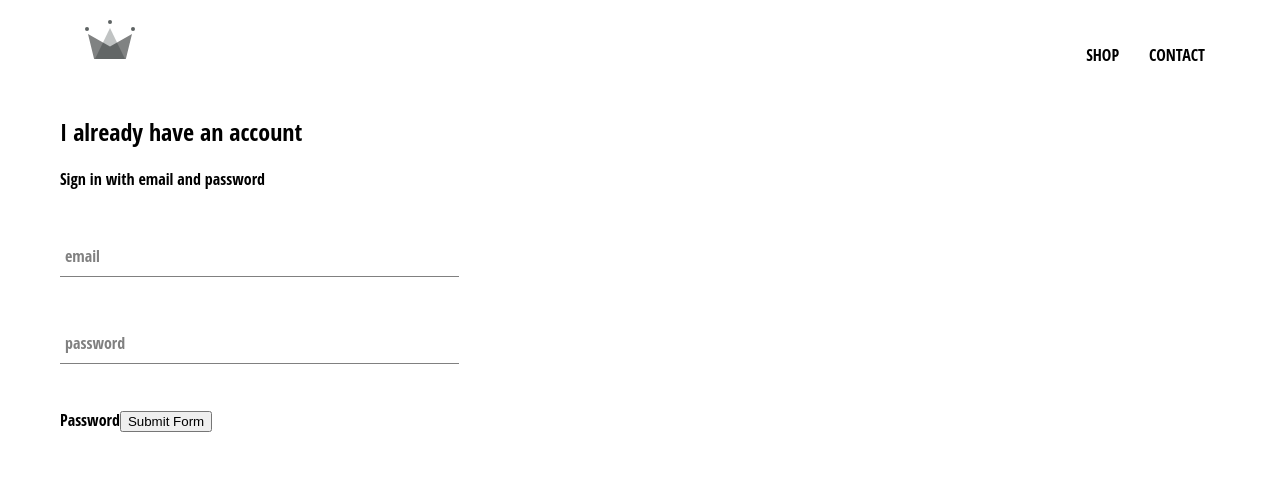
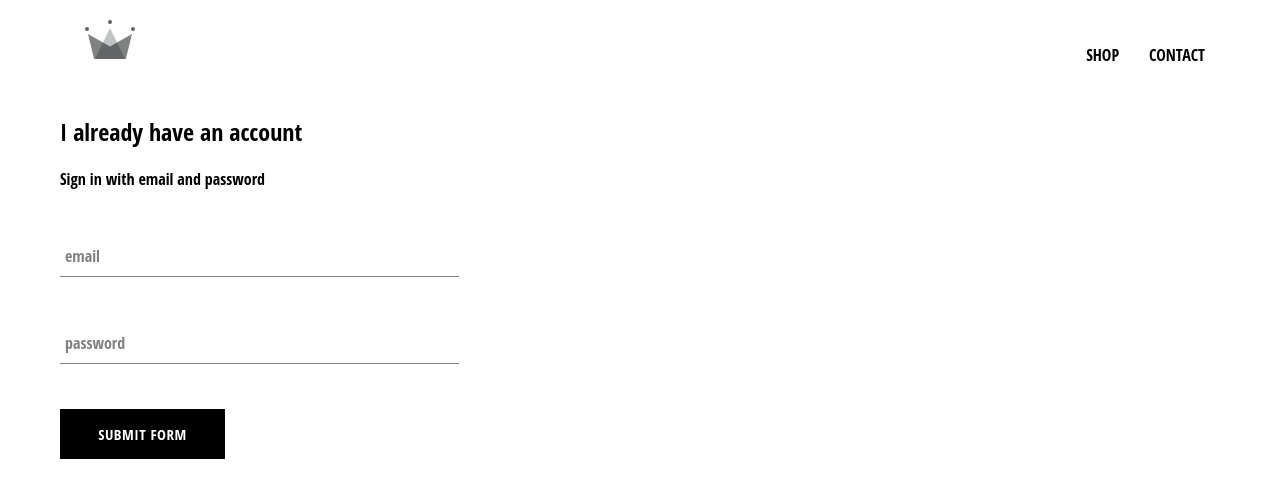
Before and after one commit to UcheSylvester/crwn-clothing, a React (Create React App) app: page /signin in a window 1280 px wide. Shown: the top 498 px of the page. Built offline with nearby package versions, Linux system fonts and the light colour scheme.

Commit message:
created resuablable custom button component and styled

```diff
--- /dev/null
+++ b/src/components/custom-button/custom-button.component.jsx
@@ -0,0 +1,14 @@
+import React from "react";
+
+import "./custom-button.styles.scss";
+
+const CustomButton = ({ children, ...otherProps }) => {
+  console.log(children, otherProps);
+  return (
+    <button className="custom-button" {...otherProps}>
+      {otherProps.value}
+    </button>
+  );
+};
+
+export default CustomButton;
--- /dev/null
+++ b/src/components/custom-button/custom-button.styles.scss
@@ -0,0 +1,24 @@
+.custom-button {
+  min-width: 165px;
+  width: auto;
+  height: 50px;
+  letter-spacing: 0.5px;
+  line-height: 50px;
+  padding: 0 35px 0 35px;
+  font-size: 15px;
+  background-color: black;
+  color: white;
+  text-transform: uppercase;
+  font-family: "Open sans Condensed";
+  font-weight: bolder;
+  border: none;
+  cursor: pointer;
+  transition: transform 1s;
+
+  &:hover {
+    transform: scale(1.05);
+    background-color: white;
+    color: black;
+    border: 1px solid black;
+  }
+}
--- a/src/components/sign-in/sign-in.component.jsx
+++ b/src/components/sign-in/sign-in.component.jsx
@@ -1,6 +1,7 @@
 import React from "react";
 
 import FormInput from "../form-input/form-input.component";
+import CustomButton from "../custom-button/custom-button.component";
 
 import "./sign-in.styles.scss";
 
@@ -50,9 +51,9 @@
             required
             label="password"
           />
-          <label>Password</label>
 
-          <input type="submit" value="Submit Form" />
+          {/* <input type="submit" value="Submit Form" /> */}
+          <CustomButton type="submit" value="Submit Form" />
         </form>
       </div>
     );
```
